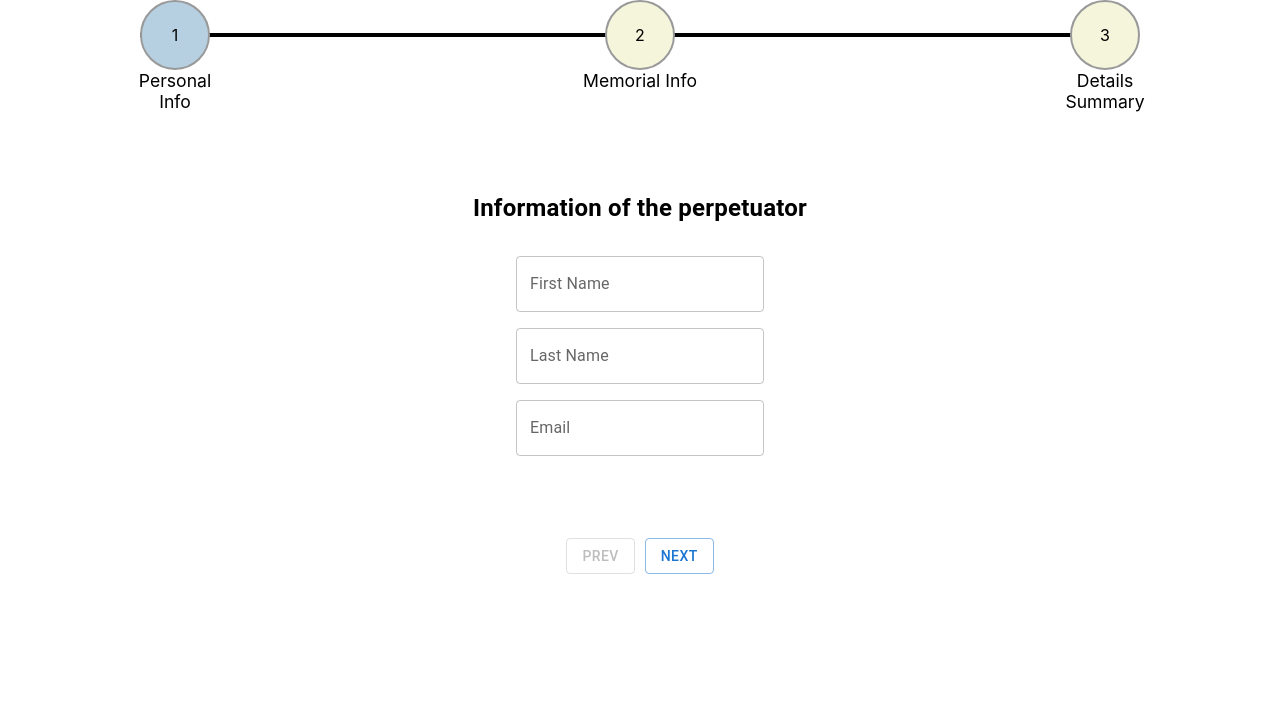
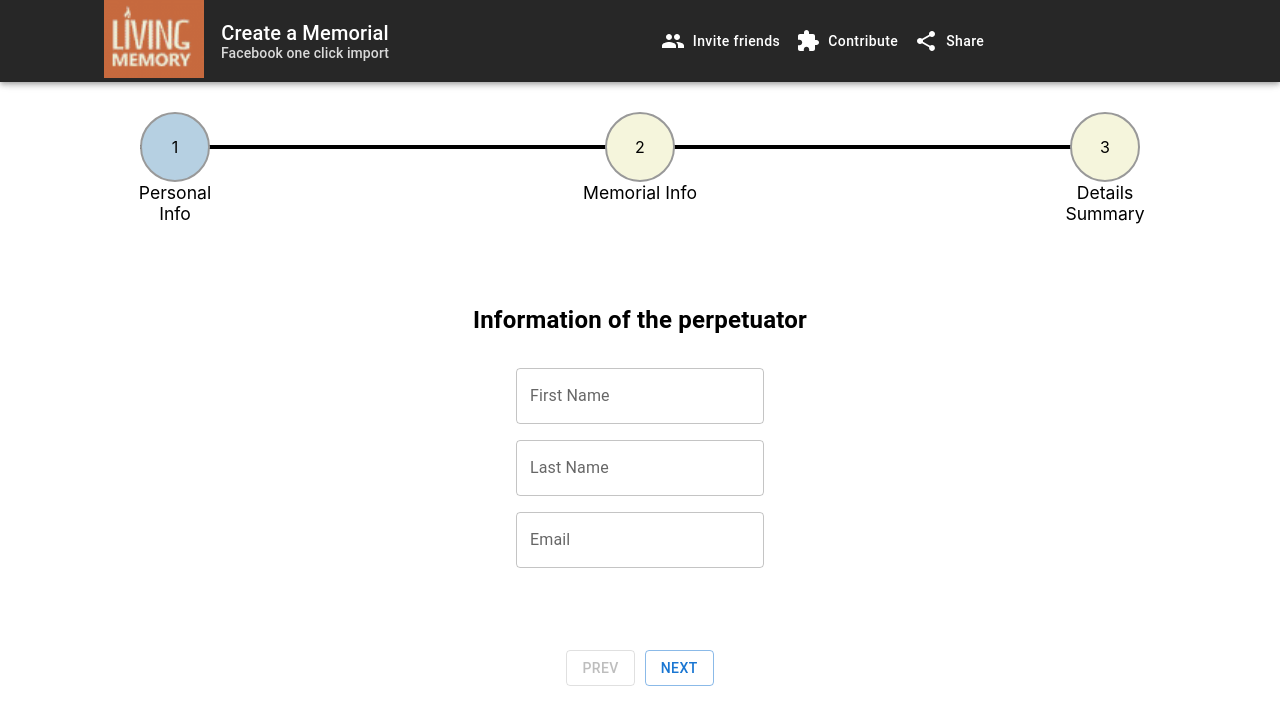
Before and after one commit to yehudagoldner/living-memory, a React (Create React App) app: page / in a window 1280 px wide. Shown: the top 724 px of the page. Built offline with nearby package versions, Linux system fonts and the light colour scheme.

Commit message:
fix routes

```diff
--- a/src/App.js
+++ b/src/App.js
@@ -1,7 +1,9 @@
 // import UploadFile from "./pages/upload file/uploadFile.jsx";
 import "./App.css";
 import React from "react";
+import Navbar from "../src/components/Navbar/Navbar";
 import Wizard from "../src/components/Wizard/Wizard";
+import Candles from "./pages/candles/Candles";
 import { Switch, Route } from "react-router-dom";
 import { FacebookProvider } from "./context/context.provider.jsx";
 
@@ -15,18 +17,19 @@ import UserRoutes from "./UserRoutes.js";
 function App() {
   return (
     <div className="App">
+      <Navbar />
       {/* <FriendList /> */}
       {/* <Contribute /> */}
       {/* <UploadFile /> */}
       {/* <BrowserRouter> */}
       {/* <Navbar /> */}
 
-      <Switch>
-        <Route exact path="/" component={Wizard} />
+      <Route exact path="/" component={Wizard} />
 
-        {/* <Route exact path="/bookview" component={Book} /> */}
-        <Route exact path="/:userid/" component={UserRoutes} />
-      </Switch>
+      {/* <Route exact path="/bookview" component={Book} /> */}
+
+      <Route  path="/:userid/" component={UserRoutes} />
+
       {/* <Footer /> */}
       {/* </BrowserRouter> */}
     </div>
```
